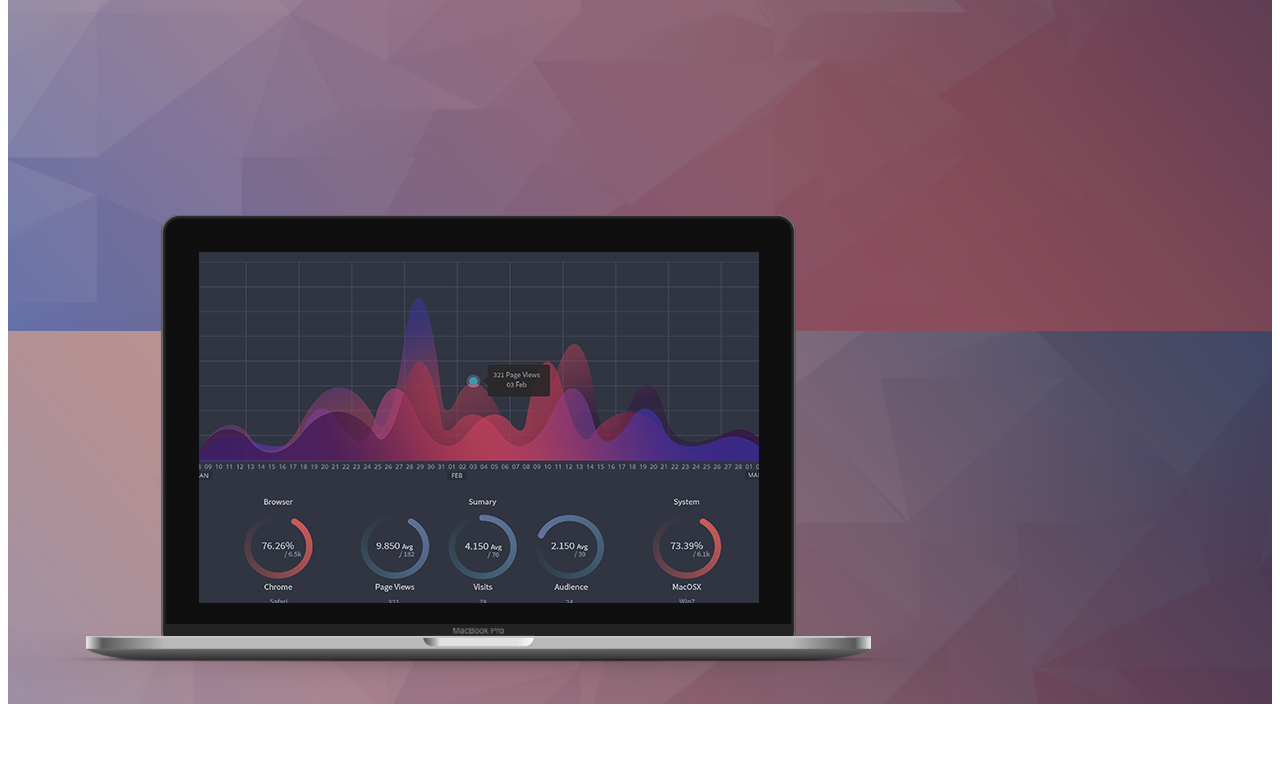
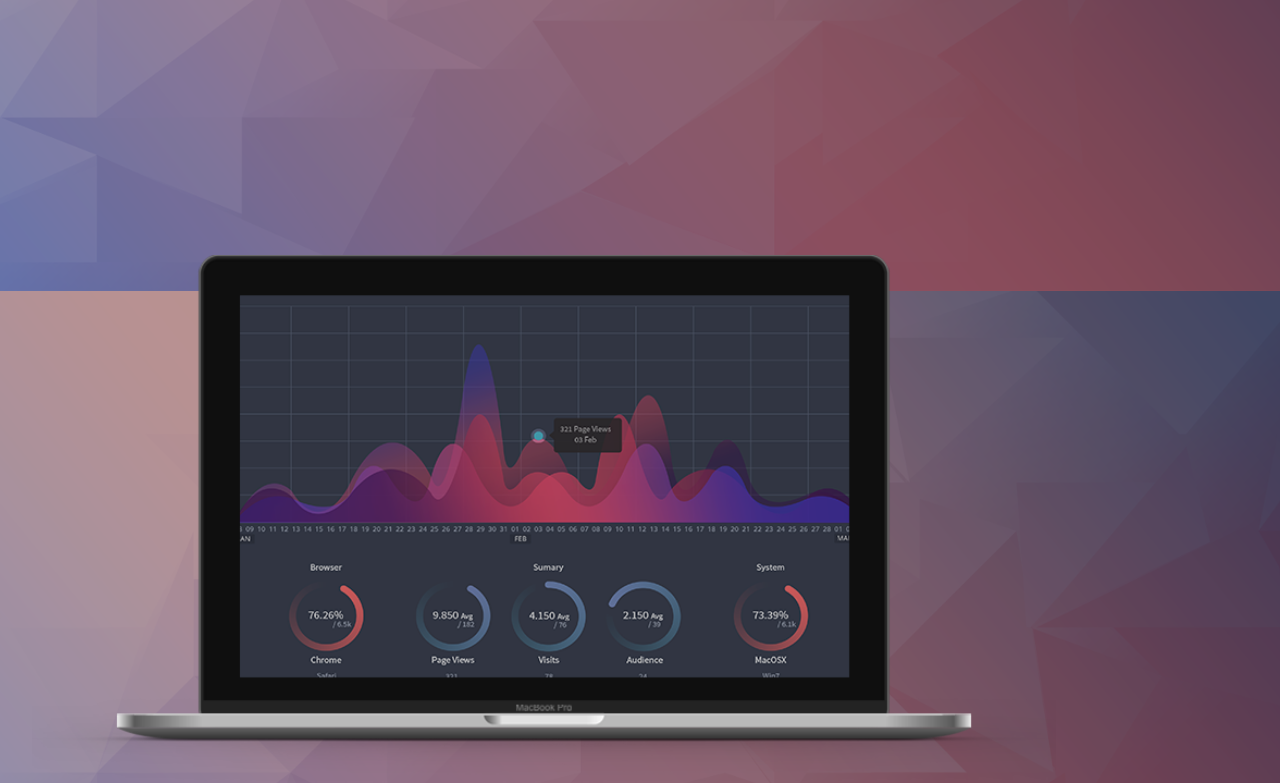
Before and after one commit to PrincipleOrganization/princip-main-page, a website built with webpack: page src/index.html in a window 1280 px wide. Shown: the part 946-1729 px from the top of the page. Before the commit the page ends 1658 px from the top, so only its background shows below. Built offline with nearby package versions, Linux system fonts and the light colour scheme.

Commit message:
Added mockup and new styles

```diff
--- a/src/bootstrap/_header.scss
+++ b/src/bootstrap/_header.scss
@@ -1,8 +1,6 @@
 // Styling for header section
-
-header{
-    position: relative;
-    display: table;
+header {
+    position: relative; // display: table;
     width: 100%;
     height: 100%;
     color: #fff;
@@ -12,35 +10,48 @@ header{
     -moz-background-size: cover;
     -o-background-size: cover;
     background-size: cover;
-    .header-intro-text{
+    .header-intro-text {
         width: 700px;
         height: 500px;
         text-align: center;
         margin: 2rem 5rem;
-            .intro-lead-in{
+        .intro-lead-in {
             font-size: 1.8rem;
             font-weight: 400;
             color: white;
             line-height: 1.2;
             letter-spacing: .09rem;
         }
-            .intro-heading{
+        .intro-heading {
             margin-top: 2rem;
             font-size: 1.4rem;
             font-weight: 300;
         }
-            .sub-intro-heading{
+        .sub-intro-heading {
             margin-top: 2rem;
             font-size: 1.2rem;
             color: #dcdcdc;
         }
     }
+    .mockup-part {
+        display: flex !important;
+        flex-flow: row wrap;
+        justify-content: center;
+        align-items: center;
+        img {
+            // position: absolute;
+            // top: 5rem;
+            // left: 3.125rem;
+            margin: 5rem 12rem 0 0;
+            width: 80%;
+        }
+    }
 }
 
-.btn-cont{
+.btn-cont {
     opacity: .8;
     margin-top: 5rem;
-    .btn-more{
+    .btn-more {
         border-radius: 30px;
         color: #fff !important;
         padding: 10px 25px;
--- a/src/index.html
+++ b/src/index.html
@@ -48,6 +48,8 @@
 
     <!-- Header -->
     <header class="header" id="top">
+        <div class="row">
+            <div class="col-12 col-lg-6">
                 <div class="header-intro-text">
                     <h2 class="intro-lead-in">Програмне забезпечення
                         <br>для бізнесу</h2>
@@ -60,8 +62,12 @@
                         </a>
                     </div>
                 </div>
+            </div>
+            <div class="col-12 col-lg-6">
                 <div class="mockup-part">
-            <img src="img/mockup.png" alt="Mockup">
+                    <img src=<%=require( "./img/mockup.png") %> />
+                </div>
+            </div>
         </div>
     </header>
 </body>
--- a/src/main.scss
+++ b/src/main.scss
@@ -3,6 +3,11 @@
 @import './bootstrap/_nav.scss';
 @import './bootstrap/_header.scss';
 
+*{
+    margin:0;
+    padding:0;
+}
+
 body{
     font-family: 'Raleway' !important;
 }
```
Lines whose indentation alone changed are shown as unchanged.
